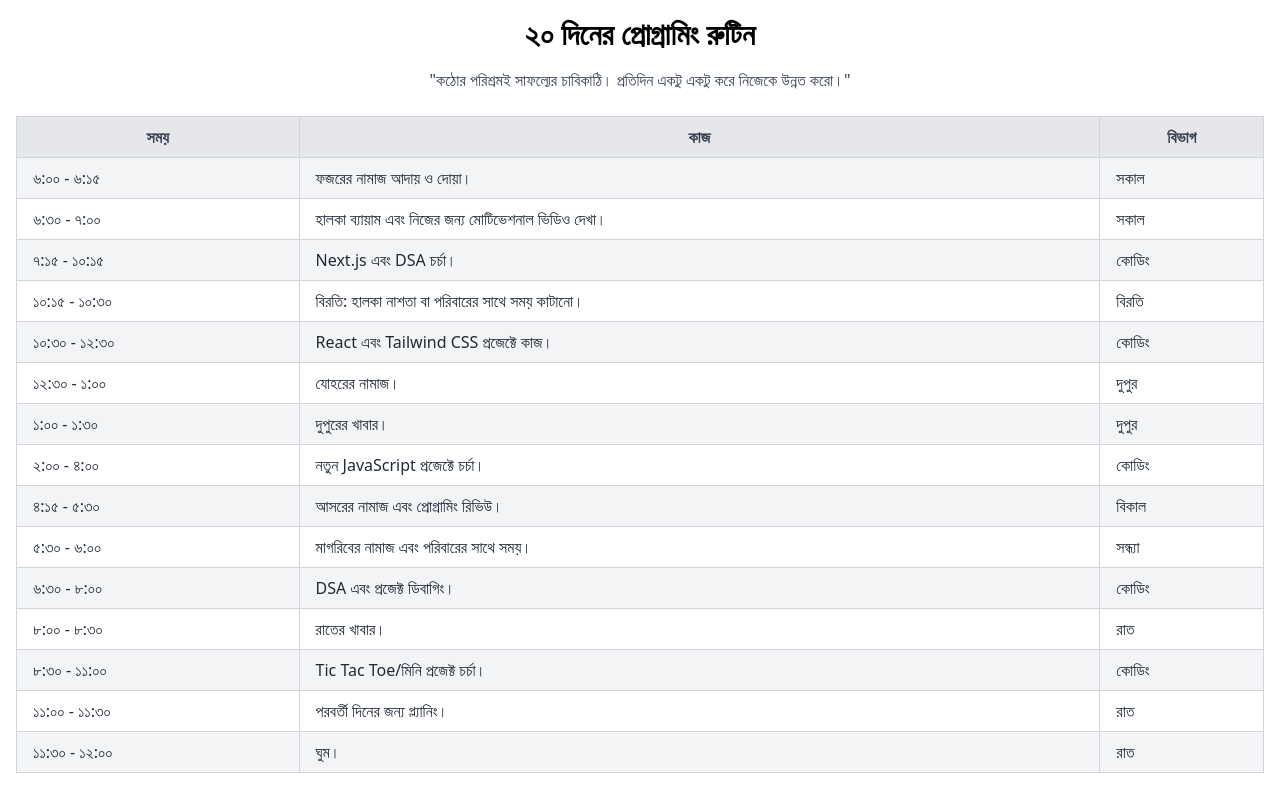
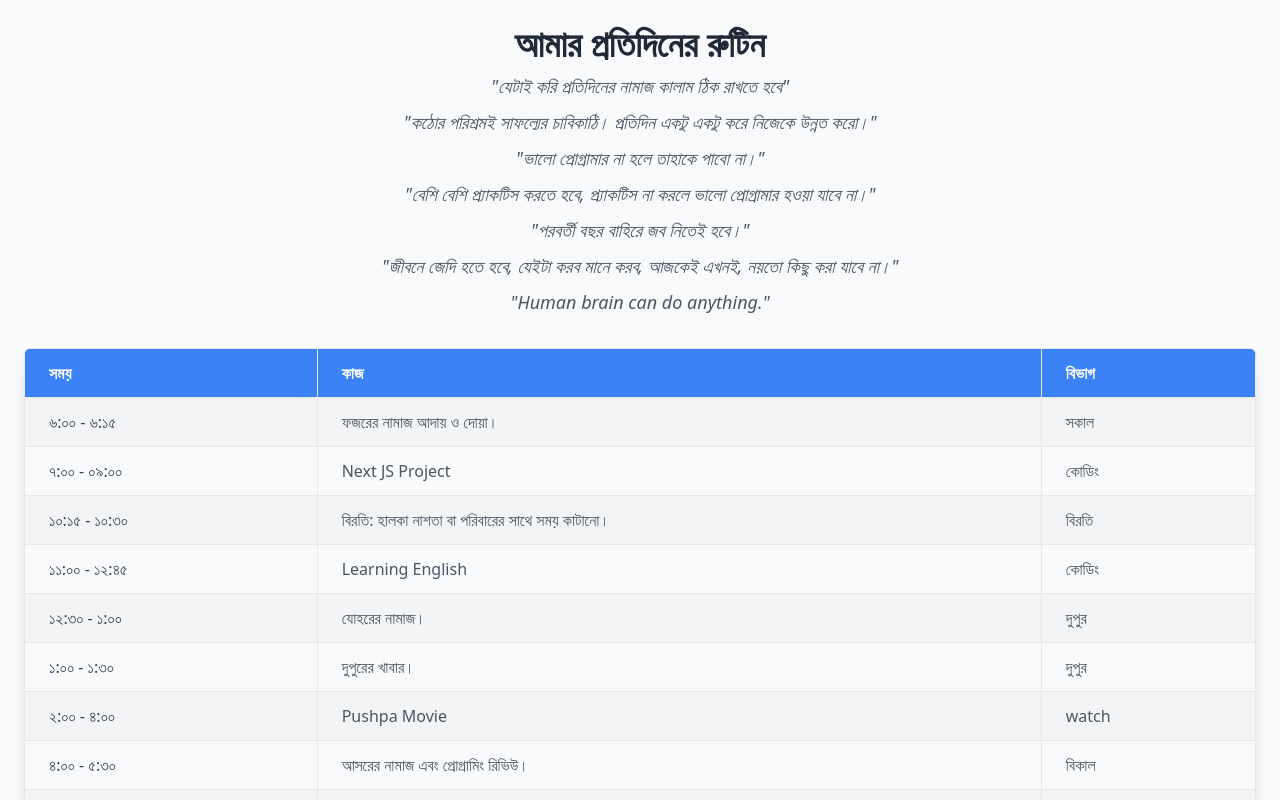
Before and after one commit to coderBelal/my-daily-routine, a React (Vite) app: page / in a window 1280 px wide. Shown: the top 800 px of the page. Built offline with nearby package versions, Linux system fonts and the light colour scheme.

Commit message:
Update App.jsx

```diff
--- a/src/App.jsx
+++ b/src/App.jsx
@@ -1,17 +1,145 @@
+ import React from "react";
 
+const App = () => {
+  const routine = [
+    {
+      time: "৬:০০ - ৬:১৫",
+      task: "ফজরের নামাজ আদায় ও দোয়া।",
+      category: "সকাল",
+    },
+    // {
+    //   time: "৬:৩০ - ৭:০০",
+    //   task: "হালকা ব্যায়াম এবং নিজের জন্য মোটিভেশনাল ভিডিও দেখা।",
+    //   category: "সকাল",
+    // },
+    {
+      time: "৭:০০ - ০৯:০০",
+      task: "Next JS Project",
+      category: "কোডিং",
+    },
+    {
+      time: "১০:১৫ - ১০:৩০",
+      task: "বিরতি: হালকা নাশতা বা পরিবারের সাথে সময় কাটানো।",
+      category: "বিরতি",
+    },
+    {
+      time: "১১:০০ - ১২:৪৫",
+      task: "Learning English",
+      category: "কোডিং",
+    },
+    {
+      time: "১২:৩০ - ১:০০",
+      task: "যোহরের নামাজ।",
+      category: "দুপুর",
+    },
+    {
+      time: "১:০০ - ১:৩০",
+      task: "দুপুরের খাবার।",
+      category: "দুপুর",
+    },
+    {
+      time: "২:০০ - ৪:০০",
+      task: "Pushpa Movie",
+      category: "watch",
+    },
+    {
+      time: "৪:০০ - ৫:৩০",
+      task: "আসরের নামাজ এবং প্রোগ্রামিং রিভিউ।",
+      category: "বিকাল",
+    },
+    {
+      time: "৫:৩০ - ৬:০০",
+      task: "মাগরিবের নামাজ এবং  Intern Work",
+      category: "সন্ধ্যা",
+    },
+    {
+      time: "৬:৩০ - ৮:০০",
+      task: " Intern Work",
+      category: "কোডিং",
+    },
+    {
+      time: "৮:০০ - ৮:৩০",
+      task: "রাতের খাবার।",
+      category: "রাত",
+    },
+    {
+      time: "৮:৩০ - ১১:০০",
+      task: "Intern Work",
+      category: "কোডিং",
+    },
+    {
+      time: "১১:০০ - ১১:৩০",
+      task: "পরবর্তী দিনের জন্য প্ল্যানিং।",
+      category: "রাত",
+    },
+    {
+      time: "১১:৩০ - ১২:০০",
+      task: "ঘুম।",
+      category: "রাত",
+    },
+  ];
 
+  return (
+    <div className="container mx-auto p-6 bg-gray-50 min-h-screen">
+      <div className="text-center mb-8">
+        <h1 className="text-4xl font-extrabold text-gray-800 mb-2">
+    আমার প্রতিদিনের রুটিন
+        </h1>
+        <p className="text-lg text-gray-600 italic mb-2">
+          "যেটাই করি প্রতিদিনের নামাজ কালাম  ঠিক রাখতে হবে"
+        </p>
+        <p className="text-lg text-gray-600 italic mb-2">
+          "কঠোর পরিশ্রমই সাফল্যের চাবিকাঠি। প্রতিদিন একটু একটু করে নিজেকে উন্নত করো।"
+        </p>
+        <p className="text-lg text-gray-600 italic mb-2">
+          "ভালো প্রোগ্রামার না হলে তাহাকে পাবো না।"
+        </p>
+        <p className="text-lg text-gray-600 italic mb-2">
+          "বেশি বেশি প্র্যাকটিস করতে হবে, প্র্যাকটিস না করলে ভালো প্রোগ্রামার হওয়া যাবে না।"
+        </p>
+        <p className="text-lg text-gray-600 italic mb-2">
+          "পরবর্তী বছর বাহিরে জব নিতেই হবে।"
+        </p>
+        <p className="text-lg text-gray-600 italic mb-2">
+          "জীবনে জেদি হতে হবে, যেইটা করব মানে করব, আজকেই এখনই, নয়তো কিছু করা যাবে না।"
+        </p>
+        <p className="text-lg text-gray-600 italic">
+          "Human brain can do anything."
+        </p>
+      </div>
+      <div className="overflow-x-auto shadow-lg rounded-lg">
+        <table className="min-w-full table-auto border-collapse bg-white rounded-md overflow-hidden">
+          <thead className="bg-blue-500 text-white">
+            <tr>
+              <th className="border px-6 py-3 text-left">সময়</th>
+              <th className="border px-6 py-3 text-left">কাজ</th>
+              <th className="border px-6 py-3 text-left">বিভাগ</th>
+            </tr>
+          </thead>
+          <tbody>
+            {routine.map((item, index) => (
+              <tr
+                key={index}
+                className={`${
+                  index % 2 === 0 ? "bg-gray-100" : "bg-gray-50"
+                } hover:bg-blue-100 transition duration-300`}
+              >
+                <td className="border px-6 py-3 text-gray-700 font-medium">
+                  {item.time}
+                </td>
+                <td className="border px-6 py-3 text-gray-600">
+                  {item.task}
+                </td>
+                <td className="border px-6 py-3 text-gray-600">
+                  {item.category}
+                </td>
+              </tr>
+            ))}
+          </tbody>
+        </table>
+      </div>
+    </div>
+  );
+};
 
-import RoutineTable from "./Components/Routine/Routine"
-
-
-
-
-
- const App = () => {
-
-   return (
-  <RoutineTable/>
-   )
- }
-
- export default App
+export default App;
```
